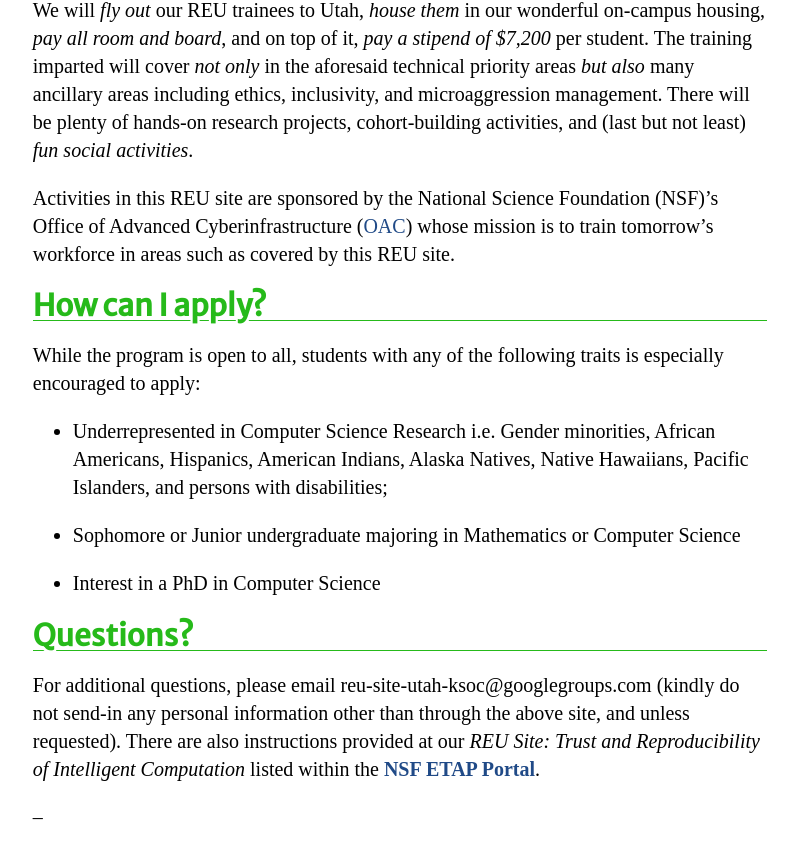
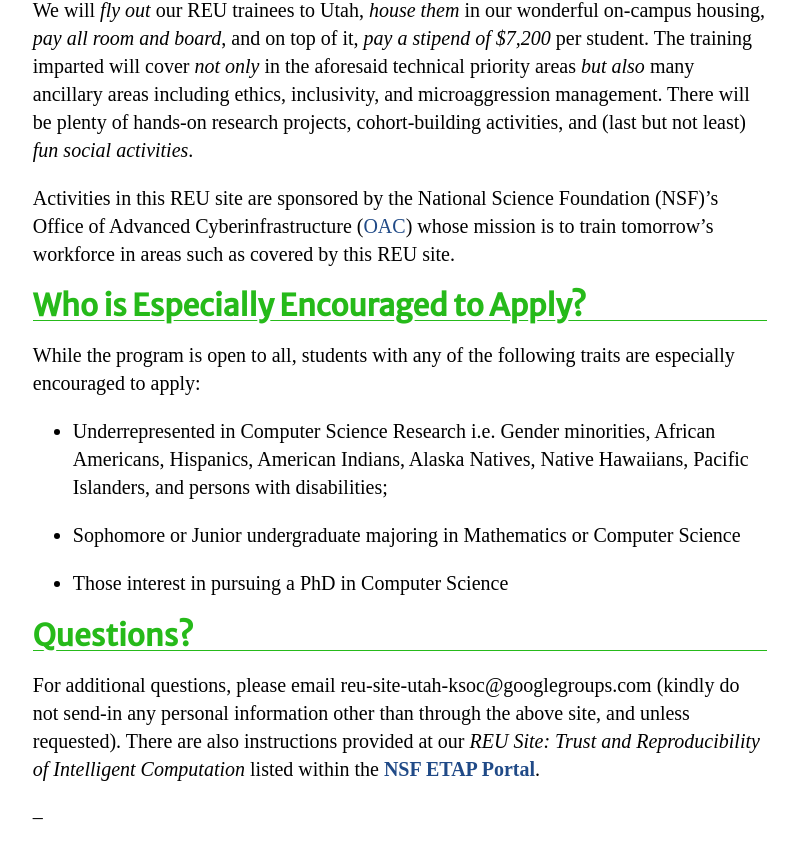
Before and after one commit to paralab/treu-web, a Jekyll site: the page built from index.md, in a window 1280 px wide and 900 px high, scrolled down 1636 px. Shown: the top 859 px of the window, without its empty margins (240-1035 px from the left). Built offline with Jekyll 4.4.1, drawn with Linux system fonts in a browser that asks for light colours.

Commit message:
index.md

```diff
--- a/index.md
+++ b/index.md
@@ -27,15 +27,15 @@ We will *fly out* our REU trainees to Utah, *house them* in our wonderful on-cam
 
 Activities in this REU site are sponsored by the National Science Foundation (NSF)'s Office of Advanced Cyberinfrastructure ([OAC](https://www.nsf.gov/div/index.jsp?div=OAC)) whose mission is to train tomorrow's workforce in areas such as covered by this REU site.
 
-## **How can I apply?**
+## **Who is Especially Encouraged to Apply?**
 
-While the program is open to all, students with any of the following traits is especially encouraged to apply:
+While the program is open to all, students with any of the following traits are especially encouraged to apply:
 
  - Underrepresented in Computer Science Research i.e. Gender minorities, African Americans, Hispanics, American Indians, Alaska Natives, Native Hawaiians, Pacific Islanders, and persons with disabilities;
 
  - Sophomore or Junior undergraduate majoring in Mathematics or Computer Science
 
- - Interest in a PhD in Computer Science
+ - Those interest in pursuing a PhD in Computer Science
 
 ## **Questions?**
 
```
